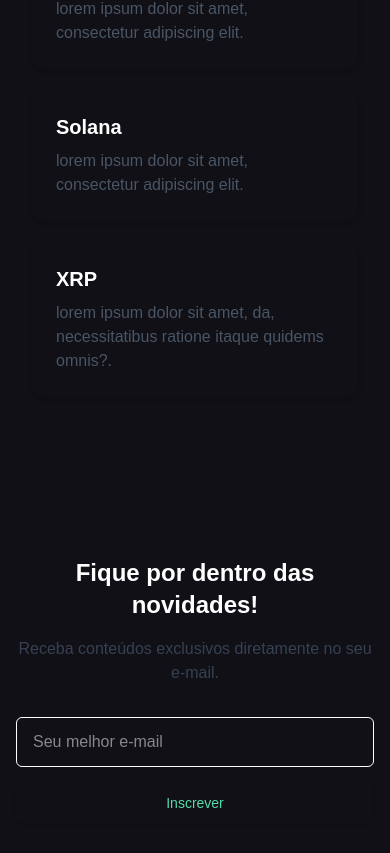
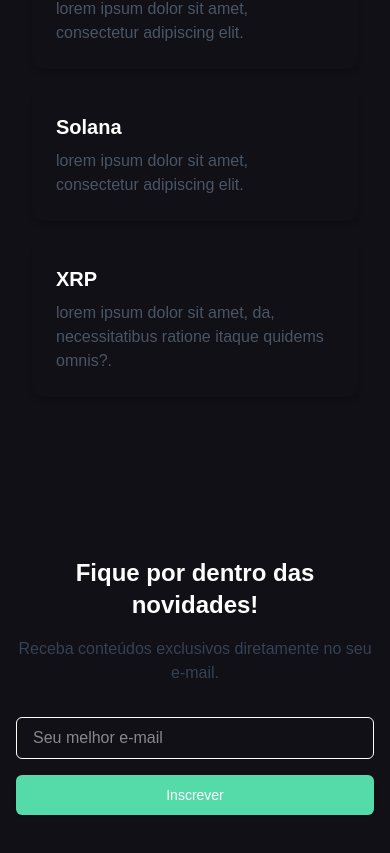
Before and after one commit to PFC-S-i/PFC-s.i, a Next.js app: page / in a window 390 px wide. Shown: the part 1083-1936 px from the top of the page. Built offline with nearby package versions, Linux system fonts and the light colour scheme; no server answers.

Commit message:
:recycle: refactor

```diff
--- a/src/app/components/newsletter-section.tsx
+++ b/src/app/components/newsletter-section.tsx
@@ -57,9 +57,13 @@
               placeholder="Seu melhor e-mail"
               value={email}
               onChange={(e) => setEmail(e.target.value)}
-              className="px-4 py-3 border rounded-md focus:outline-none focus:ring-2 focus:primary flex-1"
+              className="px-4 py-2 border rounded-md focus:outline-none focus:ring-2 focus:primary flex-1"
             />
-            <Button variant="outline" type="submit">
+            <Button
+              type="submit"
+              variant="outline"
+              className="bg-primary text-white md:bg-transparent md:text-primary md:border md:border-primary"
+            >
               Inscrever
             </Button>
           </form>
```
